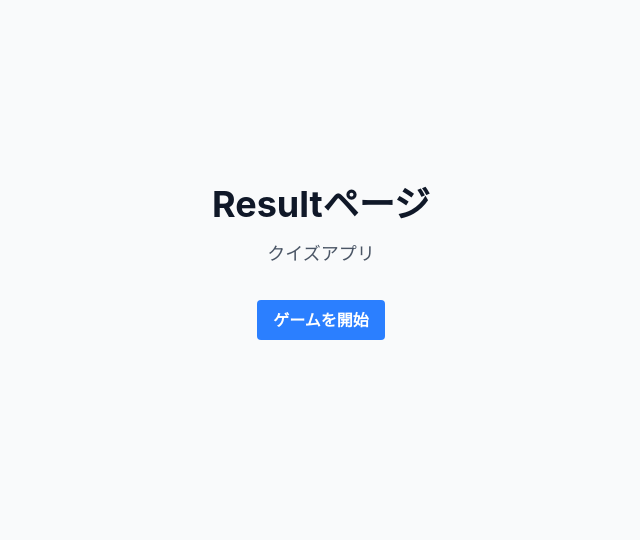
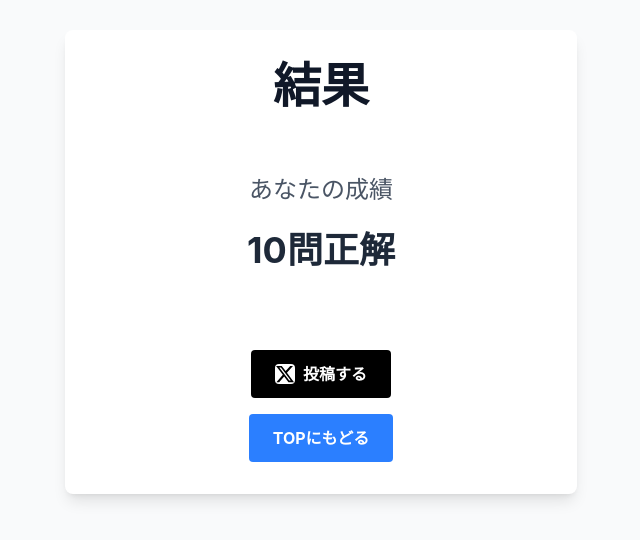
Before and after one commit to koza-ken/shufflemoji, a React (Vite) app: page /result in a window 1280 px wide. Shown: the part 138-678 px from the top of the page, without its empty margins (319-959 px from the left). Built offline with nearby package versions, Linux system fonts and the light colour scheme.

Commit message:
add:Resultページの概要作成

```diff
--- a/src/pages/ResultPage.tsx
+++ b/src/pages/ResultPage.tsx
@@ -1,18 +1,29 @@
-// import * as React from 'react';
+import * as React from 'react';
+import xicon from '../images/x-icon.svg'
+
 
 export const ResultPage = () => {
   return (
     <div className="min-h-screen bg-gray-50 flex items-center justify-center">
-      <div className="text-center">
-        <h1 className="text-4xl font-bold text-gray-900 mb-4">
-          Resultページ
-        </h1>
-        <p className="text-lg text-gray-600 mb-8">
-          クイズアプリ
-        </p>
-        <button className="bg-blue-500 hover:bg-blue-700 text-white font-bold py-2 px-4 rounded">
-          ゲームを開始
-        </button>
+      <div className="min-w-lg max-w-2xl mx-auto bg-white rounded-lg shadow-lg p-8">
+        <div className="text-center">
+          <h1 className="text-5xl font-bold text-gray-900 mb-16">
+            結果
+          </h1>
+          <p className="text-2xl text-gray-600 mb-6">
+            あなたの成績
+          </p>
+          <p className="text-4xl font-bold text-gray-800 mb-20">
+            10問正解
+          </p>
+          <button className="bg-black hover:bg-black/70 text-white font-bold py-3 px-6 rounded flex items-center justify-center gap-2 mx-auto mb-4">
+            <img src={xicon} className="w-5 h-5 bg-white rounded" alt="xアイコン" />
+            <span>投稿する</span>
+          </button>
+          <button className="bg-blue-500 hover:bg-blue-700 text-white font-bold py-3 px-6 rounded flex items-center justify-center gap-2 mx-auto">
+            <span>TOPにもどる</span>
+          </button>
+        </div>
       </div>
     </div>
   );
```
Also changed, not shown: src/images/x-icon.svg (added).
